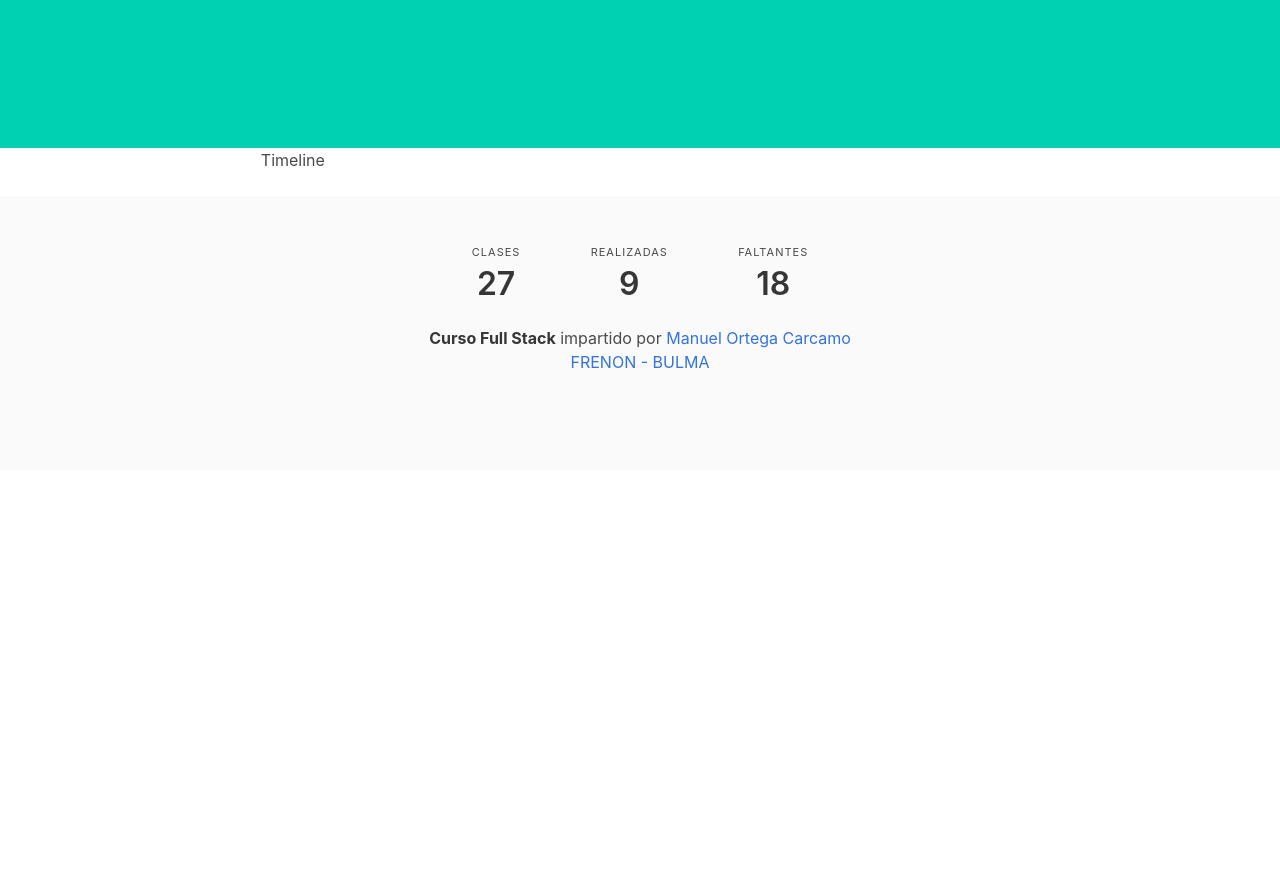
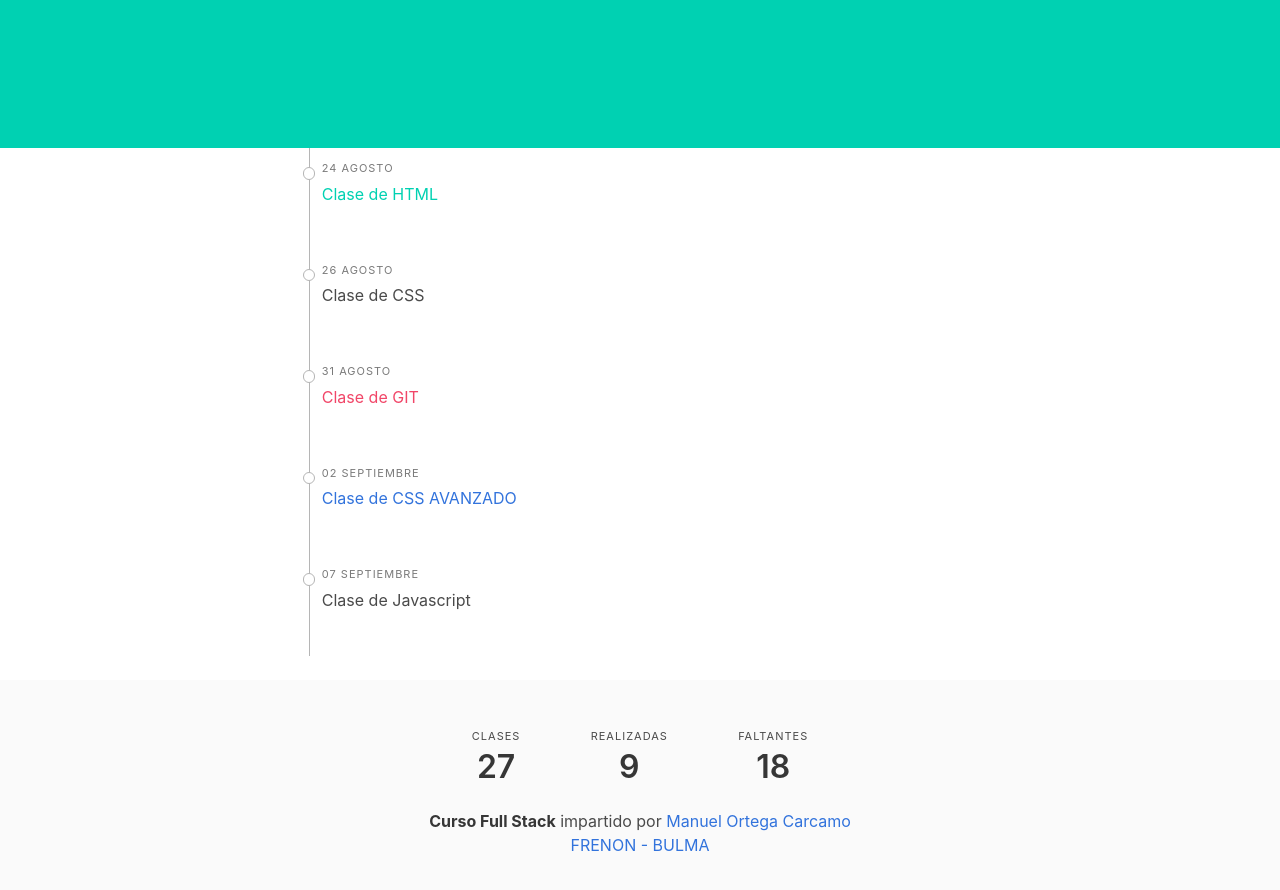
Before and after one commit to mortegac/frenon-layout-bulma, a plain HTML site: page index.html in a window 1280 px wide. Shown: the part 1100-1990 px from the top of the page. Before the commit the page ends 1570 px from the top, so only its background shows below. Drawn offline with Linux system fonts and the light colour scheme.

Commit message:
feat: created timeline

```diff
--- a/index.html
+++ b/index.html
@@ -10,6 +10,7 @@
 
   <link rel="stylesheet" href="./assets/styles.css">
 </head>
+
 <body>
   <section class="hero  is-primary is-large">
     <div class="hero-head ">
@@ -45,7 +46,44 @@
 
   <div class="columns is-centered">
     <div class="column is-one-fifth"></div>
-      <div class="column column is-centered">Timeline</div>
+    <div class="column column is-centered">
+      <main>
+        <ul class="timeline is-centered">
+          <li class="timeline-item">
+            <div class="column">
+              <span class="has-text-grey heading">24 AGOSTO</span>
+              <span class="has-text-primary ">Clase de HTML</span>
+            </div>
+          </li>
+          <li class="timeline-item">
+            <div class="column">
+              <span class="has-text-grey heading">26 AGOSTO </span>
+              <span class="">Clase de CSS</span>
+            </div>
+          </li>
+          <li class="timeline-item ">
+            <div class="column">
+              <span class="has-text-grey heading">31 AGOSTO</span>
+              <span class="has-text-danger">Clase de GIT</span>
+            </div>
+          </li>
+          <li class="timeline-item ">
+            <div class="column">
+              <span class="has-text-grey heading">02 SEPTIEMBRE</span>
+              <span class="has-text-link ">Clase de CSS AVANZADO</span>
+            </div>
+          </li>
+        </ul>
+        <ul class="timeline">
+          <li class="timeline-item">
+            <div class="column">
+              <span class="has-text-grey heading">07 SEPTIEMBRE</span>
+              <span class="has-text">Clase de Javascript</span>
+            </div>
+          </li>
+        </ul>
+      </main>
+    </div>
     <div class="column is-one-fifth"></div>
   </div>
 
```
Lines whose indentation alone changed are shown as unchanged.
